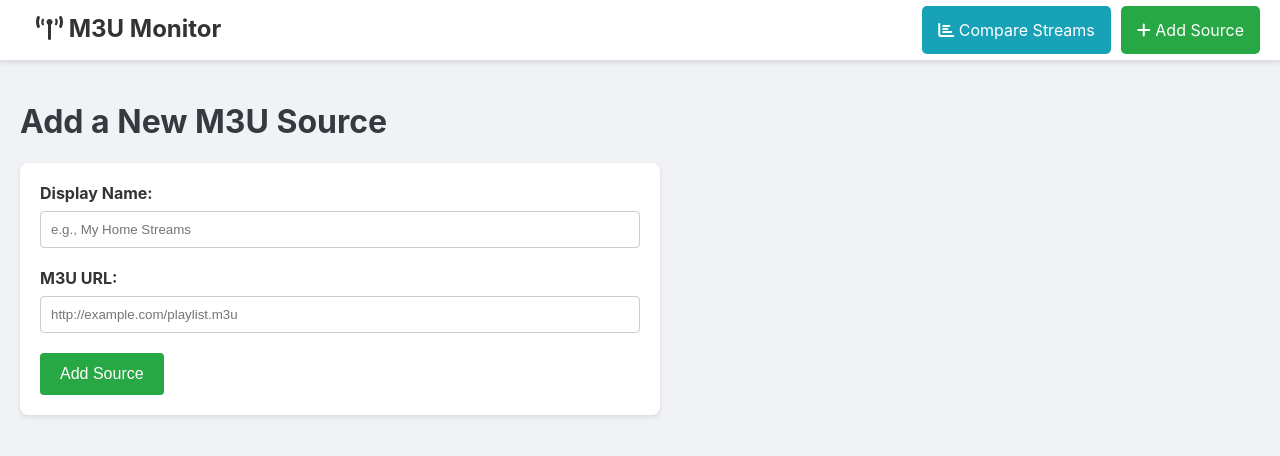
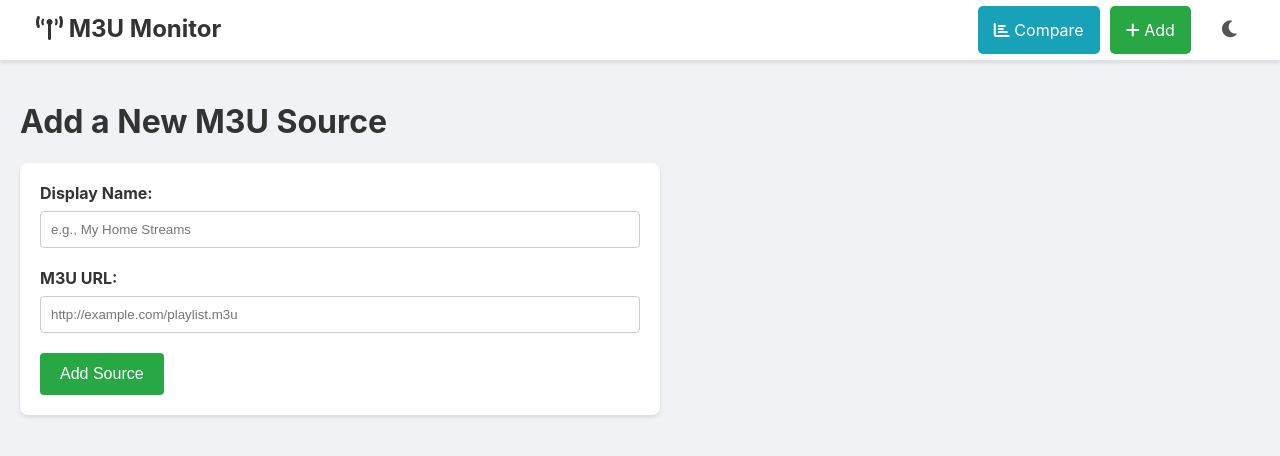
Before and after one commit to the-Commodore64/m3u-monitor, a Flask app: page /add in a window 1280 px wide. Shown: the top 456 px of the page. Run offline with Flask 3, Linux system fonts and the light colour scheme; data that the repository does not hold is empty.

Commit message:
Update base.html

```diff
--- a/templates/base.html
+++ b/templates/base.html
@@ -1,24 +1,122 @@
 <!DOCTYPE html>
-<html lang="en">
+<html lang="en" data-theme="light">
 <head>
     <meta charset="UTF-8">
     <meta name="viewport" content="width=device-width, initial-scale=1.0">
     <title>{% block title %}M3U Monitor{% endblock %}</title>
     <link rel="stylesheet" href="https://cdnjs.cloudflare.com/ajax/libs/font-awesome/6.0.0-beta3/css/all.min.css">
     <style>
-        body { font-family: -apple-system, BlinkMacSystemFont, "Segoe UI", Roboto, Helvetica, Arial, sans-serif; background-color: #f0f2f5; color: #333; margin: 0; padding: 0; }
-        .navbar { background-color: #ffffff; overflow: hidden; border-bottom: 1px solid #dee2e6; box-shadow: 0 2px 4px rgba(0,0,0,0.1); display: flex; align-items: center; padding: 0 20px; }
-        .navbar .logo { font-size: 1.5em; font-weight: bold; color: #333; text-decoration: none; margin-right: 20px; }
-        .navbar .nav-links { flex-grow: 1; }
-        .navbar a { float: left; display: block; color: #555; text-align: center; padding: 14px 16px; text-decoration: none; font-size: 16px; border-bottom: 3px solid transparent; }
-        .navbar a:hover { color: #007bff; border-bottom: 3px solid #007bff; }
-        .navbar a.active { color: #007bff; font-weight: bold; border-bottom: 3px solid #007bff; }
-        .navbar .actions { float: right; display: flex; align-items: center;}
-        .navbar .actions a { background-color: #17a2b8; color: white; border-radius: 5px; margin-left: 10px; border-bottom: none; }
-        .navbar .actions a.add-new { background-color: #28a745; }
-        .navbar .actions a:hover { color: white; opacity: 0.9; }
-        .content { padding: 20px; }
-        h1, h2 { color: #343a40; }
+        :root {
+            --bg: #f0f2f5;
+            --text: #333;
+            --nav-bg: #ffffff;
+            --nav-link: #555;
+            --nav-hover: #007bff;
+            --border: #dee2e6;
+            --card-bg: #fff;
+        }
+
+        [data-theme="dark"] {
+            --bg: #121212;
+            --text: #e0e0e0;
+            --nav-bg: #1e1e1e;
+            --nav-link: #ccc;
+            --nav-hover: #66b2ff;
+            --border: #333;
+            --card-bg: #1f1f1f;
+        }
+
+        body {
+            font-family: -apple-system, BlinkMacSystemFont, "Segoe UI", Roboto, Helvetica, Arial, sans-serif;
+            background-color: var(--bg);
+            color: var(--text);
+            margin: 0;
+            padding: 0;
+        }
+
+        .navbar {
+            background-color: var(--nav-bg);
+            overflow: hidden;
+            border-bottom: 1px solid var(--border);
+            box-shadow: 0 2px 4px rgba(0,0,0,0.1);
+            display: flex;
+            align-items: center;
+            padding: 0 20px;
+        }
+
+        .navbar .logo {
+            font-size: 1.5em;
+            font-weight: bold;
+            color: var(--text);
+            text-decoration: none;
+            margin-right: 20px;
+        }
+
+        .navbar .nav-links {
+            flex-grow: 1;
+        }
+
+        .navbar a {
+            float: left;
+            display: block;
+            color: var(--nav-link);
+            text-align: center;
+            padding: 14px 16px;
+            text-decoration: none;
+            font-size: 16px;
+            border-bottom: 3px solid transparent;
+        }
+
+        .navbar a:hover {
+            color: var(--nav-hover);
+            border-bottom: 3px solid var(--nav-hover);
+        }
+
+        .navbar a.active {
+            color: var(--nav-hover);
+            font-weight: bold;
+            border-bottom: 3px solid var(--nav-hover);
+        }
+
+        .navbar .actions {
+            float: right;
+            display: flex;
+            align-items: center;
+        }
+
+        .navbar .actions a {
+            background-color: #17a2b8;
+            color: white;
+            border-radius: 5px;
+            margin-left: 10px;
+            border-bottom: none;
+        }
+
+        .navbar .actions a.add-new {
+            background-color: #28a745;
+        }
+
+        .navbar .actions a:hover {
+            color: white;
+            opacity: 0.9;
+        }
+
+        .theme-toggle {
+            background: none;
+            border: none;
+            color: var(--nav-link);
+            font-size: 1.2em;
+            margin-left: 10px;
+            cursor: pointer;
+        }
+
+        .content {
+            padding: 20px;
+        }
+
+        h1, h2 {
+            color: var(--text);
+        }
     </style>
 </head>
 <body>
@@ -33,8 +131,11 @@
         {% endfor %}
     </div>
     <div class="actions">
-        <a href="{{ url_for('compare_streams') }}"><i class="fas fa-chart-bar"></i> Compare Streams</a>
-        <a href="{{ url_for('add_m3u') }}" class="add-new"><i class="fas fa-plus"></i> Add Source</a>
+        <a href="{{ url_for('compare_streams') }}"><i class="fas fa-chart-bar"></i> Compare</a>
+        <a href="{{ url_for('add_m3u') }}" class="add-new"><i class="fas fa-plus"></i> Add</a>
+        <button class="theme-toggle" onclick="toggleTheme()" title="Toggle theme">
+            <i class="fas fa-moon"></i>
+        </button>
     </div>
 </nav>
 
@@ -42,5 +143,20 @@
     {% block content %}{% endblock %}
 </main>
 
+<script>
+    const toggleTheme = () => {
+        const current = document.documentElement.getAttribute('data-theme');
+        const newTheme = current === 'dark' ? 'light' : 'dark';
+        document.documentElement.setAttribute('data-theme', newTheme);
+        localStorage.setItem('theme', newTheme);
+    };
+
+    // Apply saved theme on load
+    (function() {
+        const saved = localStorage.getItem('theme') || 'light';
+        document.documentElement.setAttribute('data-theme', saved);
+    })();
+</script>
+
 </body>
 </html>
```
